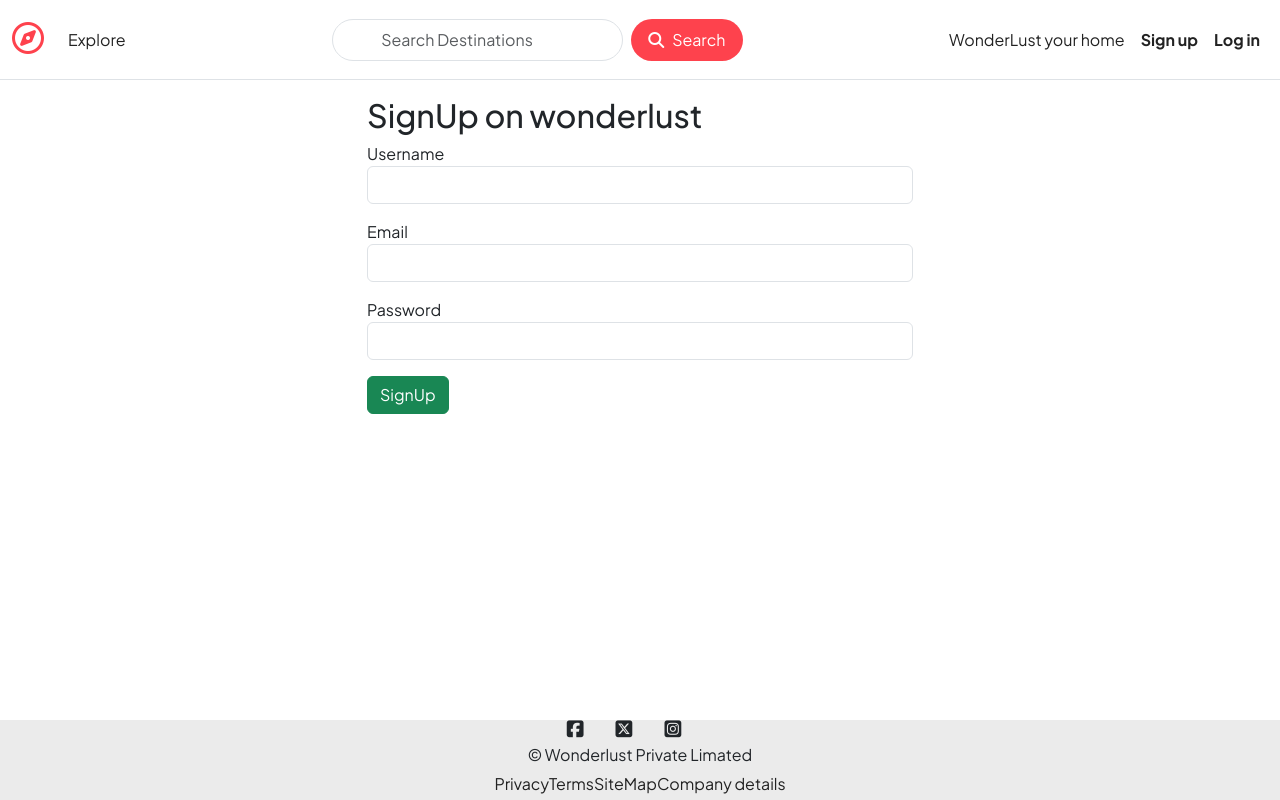
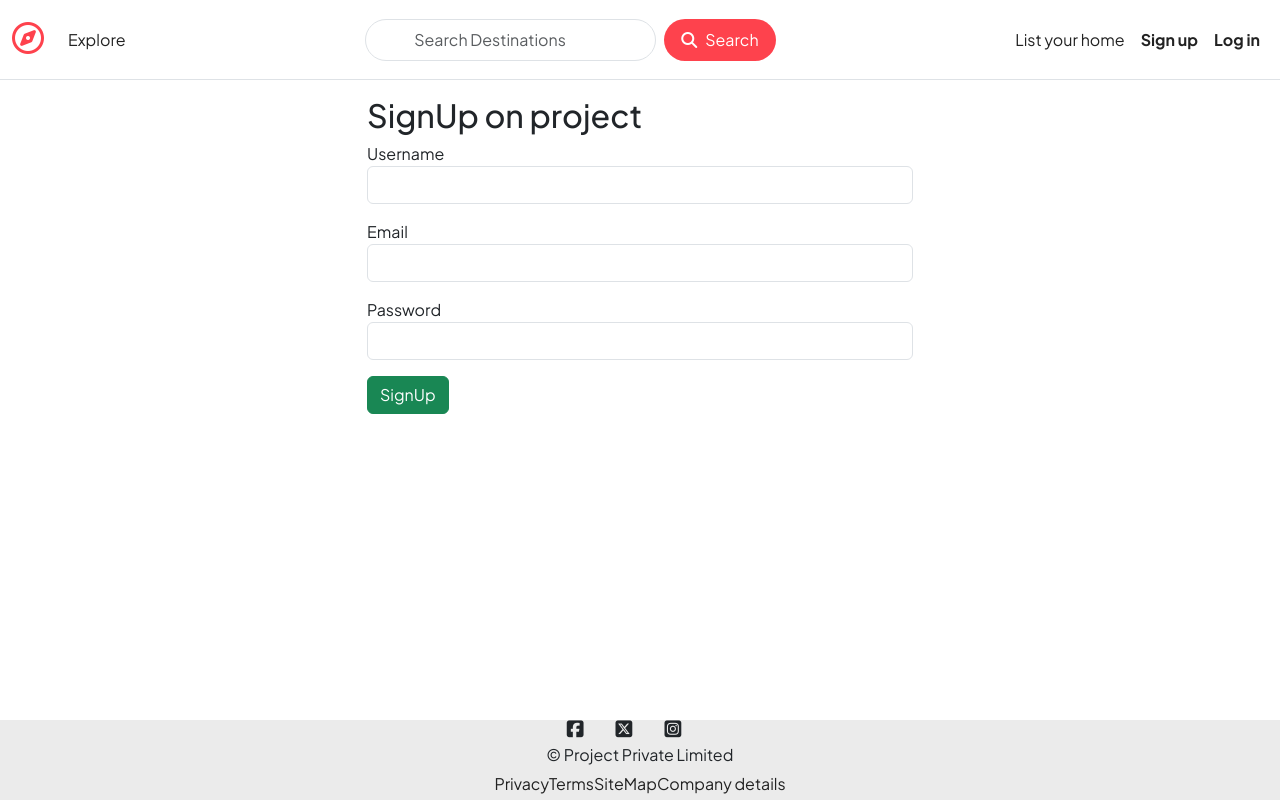
Before and after one commit to kunalkumar121/project, a Node server app: page /signup in a window 1280 px wide. Run offline with Node 20, Linux system fonts and the light colour scheme; some libraries are stand-ins or nearby versions.

Commit message:
Rename WonderLust to Project throughout the application
Co-authored-by: kunalkumar121 <152509346+kunalkumar121@users.noreply.github.com>

```diff
--- a/app.js
+++ b/app.js
@@ -36,7 +36,7 @@ const listingRouter = require("./routes/listing.js");
 const reviewRouter = require("./routes/review.js");
 const userRouter = require ("./routes/user.js")
 
-// const MONGO_URL = "mongodb://127.0.0.1:27017/wanderlust";
+// const MONGO_URL = "mongodb://127.0.0.1:27017/project";
 
 const dbUrl = process.env.ATLASDB_URL;
 
--- a/cloudConfig.js
+++ b/cloudConfig.js
@@ -10,7 +10,7 @@ cloudinary.config({
 const storage = new CloudinaryStorage({
     cloudinary: cloudinary,
     params: {
-      folder: 'wonderlust_DEV',
+      folder: 'project_DEV',
       allowedformats:["png" , "jpg" , "jpeg"]
 
     },
--- a/controllers/user.js
+++ b/controllers/user.js
@@ -14,7 +14,7 @@ module.exports.signup =  async(req,res) => {
         if(err) {
             return next(err);
         }
-        req.flash("success" , "Wellcome to WonderLust! ");
+        req.flash("success" , "Welcome to Project! ");
         res.redirect("/listings");
     });
 
@@ -31,7 +31,7 @@ module.exports.renderLogin = (req,res) => {
 };
 
 module.exports.login = async(req,res) => {
-    req.flash("success" , "Wellcome  back to WonderLust ");
+    req.flash("success" , "Welcome back to Project ");
     let redirectUrl =res.locals.redirectUrl || "/listings";
     res.redirect(redirectUrl);
 };
--- a/init/index.js
+++ b/init/index.js
@@ -2,7 +2,7 @@ const mongoose = require("mongoose");
 const initData = require("./data.js");
 const Listing = require("../models/listing.js");
 
-const MONGO_URL = "mongodb://127.0.0.1:27017/wanderlust";
+const MONGO_URL = "mongodb://127.0.0.1:27017/project";
 
 main()
   .then(() => {
--- a/views/includes/footer.ejs
+++ b/views/includes/footer.ejs
@@ -5,7 +5,7 @@
             <i class="fa-brands fa-square-x-twitter"></i>
             <i class="fa-brands fa-square-instagram"></i>
         </div>
-        <div class="f-info-brand"> &copy; Wonderlust Private Limated</div>
+        <div class="f-info-brand"> &copy; Project Private Limited</div>
 
         <div class="f-info-links">
             <a href="/privacy"> Privacy</a>
--- a/views/includes/navbar.ejs
+++ b/views/includes/navbar.ejs
@@ -42,7 +42,7 @@
         </form>
       </div>
         <div class="navbar-nav ms-auto ">
-          <a class="nav-link" href="/listings/new">WonderLust your home</a>
+          <a class="nav-link" href="/listings/new">List your home</a>
           <% if(!currUser)  { %>
           <a class="nav-link " href="/signup"><b>Sign up</b></a>
           <a class="nav-link" href="/login"><b>Log in </b></a>
--- a/views/layouts/boilerplate.ejs
+++ b/views/layouts/boilerplate.ejs
@@ -3,7 +3,7 @@
 <head>
     <meta charset="UTF-8">
     <meta name="viewport" content="width=device-width, initial-scale=1.0">
-    <title>WonderLust</title>
+    <title>Project</title>
     <link rel="stylesheet" href="/css/style.css">
     <link href="https://cdn.jsdelivr.net/npm/bootstrap@5.3.3/dist/css/bootstrap.min.css"
     rel="stylesheet"
--- a/views/users/signup.ejs
+++ b/views/users/signup.ejs
@@ -1,7 +1,7 @@
 <% layout("/layouts/boilerplate") %>
 
 <div class="row mt-3">
-    <h2 class="col-6 offset-3">SignUp on wonderlust</h2>
+    <h2 class="col-6 offset-3">SignUp on project</h2>
     <div class="col-6 offset-3">
         <form action="/signup" method="POST" class="needs-validation" novalidate>
             <div class="mb-3">
```
